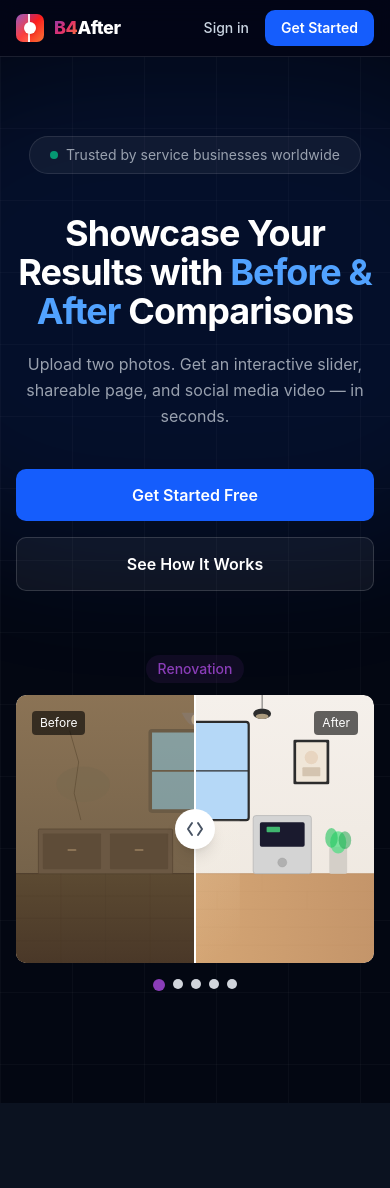
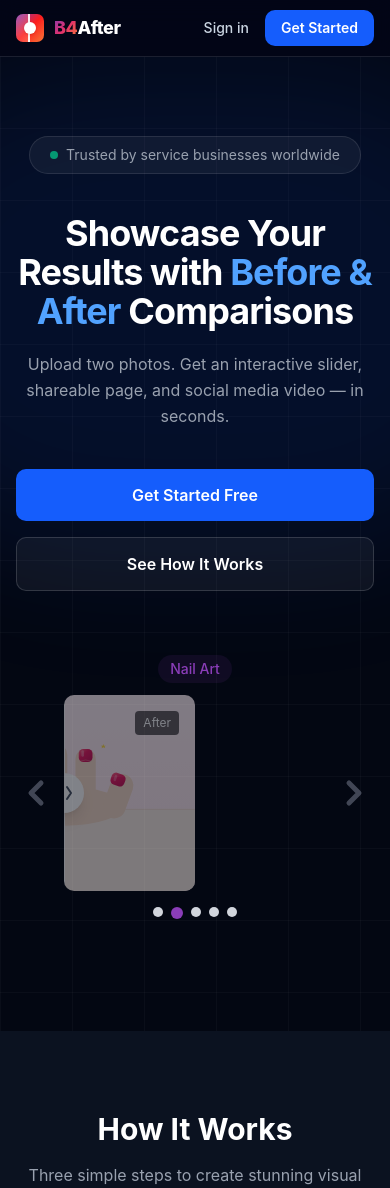
Before and after one commit to bugfreev587/b4after, a Next.js app in the folder frontend/: page / in a window 390 px wide. Shown: the top 1188 px of the page. Built offline with nearby package versions, Linux system fonts and the light colour scheme; no server answers.

Commit message:
Improve landing page carousel with side arrows and auto-slide
Move navigation arrows to page edges, make them thicker and always
visible. Add 3-second auto-advance with slide-out animation.

Co-Authored-By: Claude Opus 4.6 <noreply@anthropic.com>

```diff
--- a/frontend/src/app/(marketing)/landing-slider.tsx
+++ b/frontend/src/app/(marketing)/landing-slider.tsx
@@ -1,6 +1,6 @@
 "use client";
 
-import { useState, useCallback } from "react";
+import { useState, useCallback, useEffect, useRef } from "react";
 import { ChevronLeft, ChevronRight } from "lucide-react";
 import { BeforeAfterSlider } from "@/components/before-after-slider";
 
@@ -34,10 +34,43 @@ const slides = [
 
 export function LandingSlider() {
   const [activeIndex, setActiveIndex] = useState(0);
+  const [sliding, setSliding] = useState(false);
+  const [direction, setDirection] = useState<"left" | "right">("left");
+  const timerRef = useRef<ReturnType<typeof setInterval> | null>(null);
 
-  const goTo = useCallback((index: number) => {
+  const goTo = useCallback(
+    (index: number, dir: "left" | "right" = "left") => {
+      if (sliding) return;
+      setDirection(dir);
+      setSliding(true);
+      setTimeout(() => {
         setActiveIndex((index + slides.length) % slides.length);
-  }, []);
+        setSliding(false);
+      }, 400);
+    },
+    [sliding]
+  );
+
+  const goNext = useCallback(() => {
+    goTo(activeIndex + 1, "left");
+  }, [activeIndex, goTo]);
+
+  const goPrev = useCallback(() => {
+    goTo(activeIndex - 1, "right");
+  }, [activeIndex, goTo]);
+
+  // Auto-advance every 3 seconds
+  useEffect(() => {
+    timerRef.current = setInterval(goNext, 3000);
+    return () => {
+      if (timerRef.current) clearInterval(timerRef.current);
+    };
+  }, [goNext]);
+
+  const resetTimer = useCallback(() => {
+    if (timerRef.current) clearInterval(timerRef.current);
+    timerRef.current = setInterval(goNext, 3000);
+  }, [goNext]);
 
   return (
     <div className="relative w-full">
@@ -48,37 +81,44 @@ export function LandingSlider() {
         </span>
       </div>
 
-      {/* Slider area with arrows */}
-      <div className="relative group">
+      {/* Slider area with arrows on the sides */}
+      <div className="flex items-center gap-2 sm:gap-4">
         {/* Left arrow */}
         <button
-          onClick={() => goTo(activeIndex - 1)}
-          className="absolute left-2 top-1/2 -translate-y-1/2 z-10 bg-white/80 hover:bg-white shadow-md rounded-full p-1.5 sm:p-2 opacity-0 group-hover:opacity-100 transition-opacity"
+          onClick={() => {
+            goPrev();
+            resetTimer();
+          }}
+          className="shrink-0 hover:scale-110 transition-transform"
           aria-label="Previous slide"
         >
-          <ChevronLeft className="w-4 h-4 sm:w-5 sm:h-5 text-gray-700" />
-        </button>
-
-        {/* Right arrow */}
-        <button
-          onClick={() => goTo(activeIndex + 1)}
-          className="absolute right-2 top-1/2 -translate-y-1/2 z-10 bg-white/80 hover:bg-white shadow-md rounded-full p-1.5 sm:p-2 opacity-0 group-hover:opacity-100 transition-opacity"
-          aria-label="Next slide"
-        >
-          <ChevronRight className="w-4 h-4 sm:w-5 sm:h-5 text-gray-700" />
+          <ChevronLeft
+            className="w-10 h-10 sm:w-12 sm:h-12 text-gray-500/60 hover:text-gray-300 transition-colors"
+            strokeWidth={3}
+          />
         </button>
 
         {/* Slides */}
-        <div className="relative overflow-hidden rounded-lg">
-          {slides.map((slide, i) => (
+        <div className="relative overflow-hidden rounded-lg flex-1 min-w-0">
+          {slides.map((slide, i) => {
+            const isActive = i === activeIndex;
+            let animClass = "";
+            if (sliding && isActive) {
+              animClass =
+                direction === "left"
+                  ? "animate-slide-out-left"
+                  : "animate-slide-out-right";
+            }
+
+            return (
               <div
                 key={slide.label}
-              className="transition-opacity duration-500"
+                className={`transition-opacity duration-400 ${animClass}`}
                 style={{
-                opacity: i === activeIndex ? 1 : 0,
-                position: i === activeIndex ? "relative" : "absolute",
-                inset: i === activeIndex ? undefined : 0,
-                pointerEvents: i === activeIndex ? "auto" : "none",
+                  opacity: isActive ? 1 : 0,
+                  position: isActive ? "relative" : "absolute",
+                  inset: isActive ? undefined : 0,
+                  pointerEvents: isActive ? "auto" : "none",
                 }}
               >
                 <BeforeAfterSlider
@@ -88,8 +128,24 @@ export function LandingSlider() {
                   afterLabel="After"
                 />
               </div>
-          ))}
+            );
+          })}
         </div>
+
+        {/* Right arrow */}
+        <button
+          onClick={() => {
+            goNext();
+            resetTimer();
+          }}
+          className="shrink-0 hover:scale-110 transition-transform"
+          aria-label="Next slide"
+        >
+          <ChevronRight
+            className="w-10 h-10 sm:w-12 sm:h-12 text-gray-500/60 hover:text-gray-300 transition-colors"
+            strokeWidth={3}
+          />
+        </button>
       </div>
 
       {/* Dot indicators */}
@@ -97,7 +153,11 @@ export function LandingSlider() {
         {slides.map((slide, i) => (
           <button
             key={slide.label}
-            onClick={() => setActiveIndex(i)}
+            onClick={() => {
+              const dir = i > activeIndex ? "left" : "right";
+              goTo(i, dir);
+              resetTimer();
+            }}
             className={`rounded-full transition-all ${
               i === activeIndex
                 ? "w-3 h-3 bg-primary"
--- a/frontend/src/app/(marketing)/page.tsx
+++ b/frontend/src/app/(marketing)/page.tsx
@@ -126,7 +126,7 @@ export default function HomePage() {
             </a>
           </div>
 
-          <div className="max-w-2xl mx-auto">
+          <div className="max-w-4xl mx-auto">
             <LandingSlider />
           </div>
         </div>
--- a/frontend/src/app/globals.css
+++ b/frontend/src/app/globals.css
@@ -121,6 +121,21 @@
   --sidebar-ring: oklch(0.52 0.19 310);
 }
 
+@keyframes slide-out-left {
+  from { transform: translateX(0); opacity: 1; }
+  to { transform: translateX(-100%); opacity: 0; }
+}
+@keyframes slide-out-right {
+  from { transform: translateX(0); opacity: 1; }
+  to { transform: translateX(100%); opacity: 0; }
+}
+.animate-slide-out-left {
+  animation: slide-out-left 0.4s ease-in-out forwards;
+}
+.animate-slide-out-right {
+  animation: slide-out-right 0.4s ease-in-out forwards;
+}
+
 @layer base {
   * {
     @apply border-border outline-ring/50;
```
Lines whose indentation alone changed are shown as unchanged.
